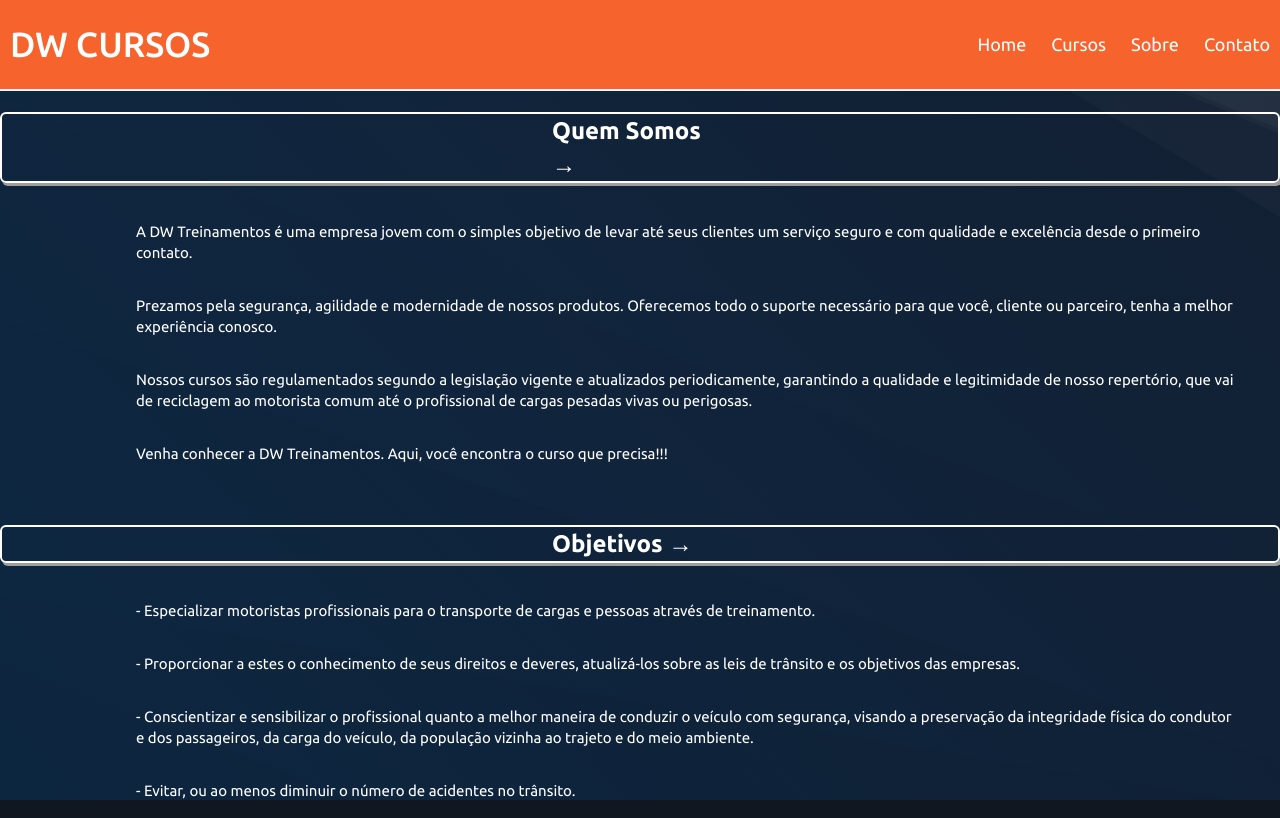
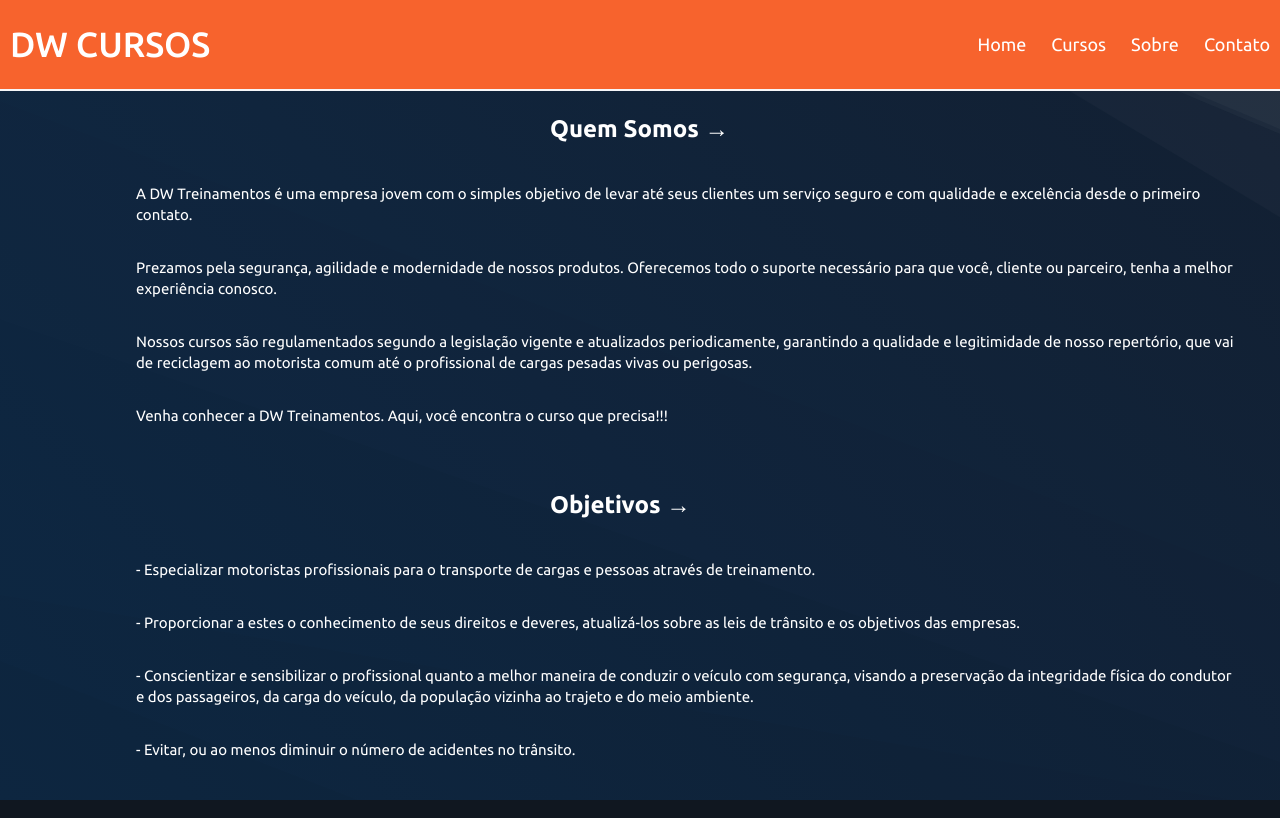
Before and after one commit to williambeck/dwcursos, a Next.js app: page /sobre in a window 1280 px wide. Built offline with nearby package versions, Linux system fonts and the light colour scheme.

Commit message:
sobre correção

```diff
--- a/styles/global.css
+++ b/styles/global.css
@@ -440,9 +440,10 @@ section {
   max-width: 1300px; /* maximo de largura*/
   padding: 0 550px; /*0 na parte superior/inferior e 10px nas lateriais*/
   margin: auto; /*centralizado*/
-  border-radius: 6px;
+  /*border-radius: 6px;
   border: 2px solid #fff ;
-  box-shadow: rgb(158, 157, 157) 2px 3px 0 0;
+  box-shadow: rgb(158, 157, 157) 2px 3px 0 0;*/
+
 
 
 }
```
